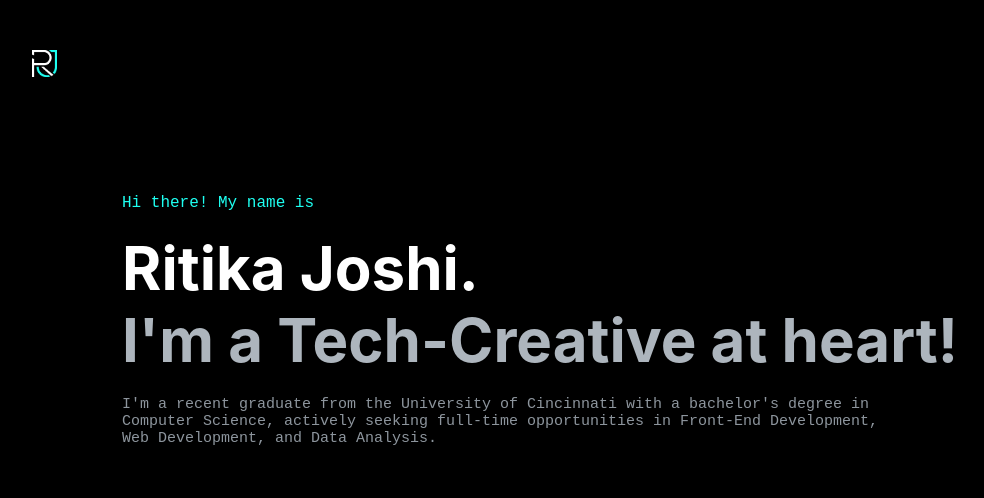
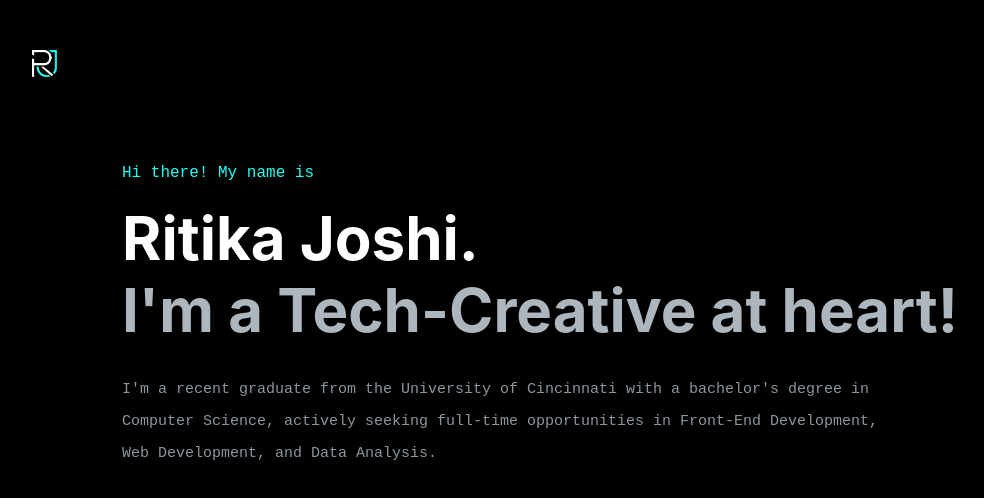
Before and after one commit to RJoshi141/portfolio, a React (Create React App) app: page / in a window 1280 px wide. Shown: the top 498 px of the page, without its empty margins (28-1012 px from the left). Built offline with nearby package versions, Linux system fonts and the light colour scheme.

Commit message:
intro works now

```diff
--- a/src/components/PortfolioPage.css
+++ b/src/components/PortfolioPage.css
@@ -1,9 +1,20 @@
 .top-left-logo {
     position: absolute;
-    top: 50px;
+    top: 50px; /* Initial position */
     left: 60px;
     width: 25px;
-    z-index: 30; /* above the new black screen */
+    z-index: 30;
+    opacity: 0; /* Start with opacity 0 */
+    animation: fadeIn 1.5s ease forwards; /* Apply fade-in animation */
+}
+
+@keyframes fadeIn {
+    from {
+        opacity: 0; /* Start with opacity 0 */
+    }
+    to {
+        opacity: 1; /* Fade in to full opacity */
+    }
 }
 
 .portfolio-container {
@@ -30,19 +41,84 @@
     left: 90px; /* Move right by 20px */
     text-align: left; /* Left align text */
     color: white; /* Set text color to white */
+    opacity: 0; /* Start with opacity 0 */
+    animation: fadeInFromTop 1s forwards; /* Apply fade-in animation */
+}
+
+.intro-text, .intro-name, .intro-tagline, .intro-tagline1 {
+    opacity: 0; /* Start with opacity 0 */
 }
 
 .intro-text {
-    color: rgba(255, 255, 255, 0.5); /* Faded white color */
+    animation: fadeInText 0.5s forwards 0.6s;
 }
 
-.intro-text p {
-    color: #1EFFF1; /* Color for "Hi there! My name is" */
+.intro-name {
+    animation: fadeInName 0.5s forwards 0.7s;
+}
+
+.intro-tagline {
+    animation: fadeInTagline 0.5s forwards 0.8s;
+}
+
+.intro-tagline1 {
+    animation: fadeInTagline1 0.5s forwards 0.9s; /* Delay by 0.7s */
+}
+
+@keyframes fadeInFromTop {
+    0% {
+        opacity: 0; /* Start with opacity 0 */
+        transform: translateY(-20px); /* Move up by 20px */
+    }
+    100% {
+        opacity: 1; /* Fade in to full opacity */
+        transform: translateY(0); /* Move up to original position */
+    }
+}
+
+@keyframes fadeInText {
+    0% {
+        opacity: 0; /* Start with opacity 0 */
+    }
+    100% {
+        opacity: 1; /* Fade in to full opacity */
+    }
+}
+
+@keyframes fadeInName {
+    0% {
+        opacity: 0; /* Start with opacity 0 */
+    }
+    100% {
+        opacity: 1; /* Fade in to full opacity */
+    }
+}
+
+@keyframes fadeInTagline {
+    0% {
+        opacity: 0; /* Start with opacity 0 */
+    }
+    100% {
+        opacity: 1; /* Fade in to full opacity */
+    }
+}
+
+@keyframes fadeInTagline1 {
+    0% {
+        opacity: 0; /* Start with opacity 0 */
+    }
+    100% {
+        opacity: 1; /* Fade in to full opacity */
+    }
+}
+
+.intro-text {
+    color: #1EFFF1 !important; /* Color for "Hi there! My name is" */
     font-family: 'SF Mono', monospace; /* Apply SF Mono font */
     margin: 0; /* Remove default margin */
 }
 
-.intro-text .intro-name {
+.intro-name {
     color: white; /* Color for "Ritika Joshi" */
     margin: 0; /* Remove default margin */
     font-size: 60px; /* Increase font size */
@@ -52,10 +128,11 @@
     color: #adb5bd; /* Faded white color */
     font-size: 60px; /* Adjust the font size as needed */
     margin: 0; /* Remove default margin */
-
 }
 
 .intro-tagline1{
     color: #8D959D !important; /* Faded white color */
     font-size: 15px; /* Adjust the font size as needed */
+    font-family: 'SF Mono', monospace; /* Apply SF Mono font */
+
 }
--- a/src/components/PortfolioPage.js
+++ b/src/components/PortfolioPage.js
@@ -1,5 +1,5 @@
 import React from 'react';
-import './PortfolioPage.css'; // Import CSS styles for portfolio page
+import './PortfolioPage.css';
 
 const PortfolioPage = () => {
     return (
@@ -7,8 +7,8 @@ const PortfolioPage = () => {
             <img src={`${process.env.PUBLIC_URL}/Logo.png`} className="top-left-logo" alt="Logo" />
             <div className="black-screen-portfolio">
                 <div className="intro-container">
-                    <div className="intro-text">
-                        <p>Hi there! My name is</p>
+
+                        <p  className="intro-text">Hi there! My name is</p>
                         <br></br>
                         <h1 className="intro-name">Ritika Joshi.</h1>
                         <h1 className="intro-tagline">I'm a Tech-Creative at heart!</h1>
@@ -16,8 +16,8 @@ const PortfolioPage = () => {
                         <p className="intro-tagline1">I'm a recent graduate from the University of Cincinnati with a bachelor's degree in </p>
                         <p className="intro-tagline1">Computer Science, actively seeking full-time opportunities in Front-End Development,  </p>
                         <p className="intro-tagline1">Web Development, and Data Analysis.</p>
-                    </div>
-                    {/* Add your buttons and links here */}
+
+                    {/* Add buttons and links here */}
                 </div>
             </div>
         </div>
```
